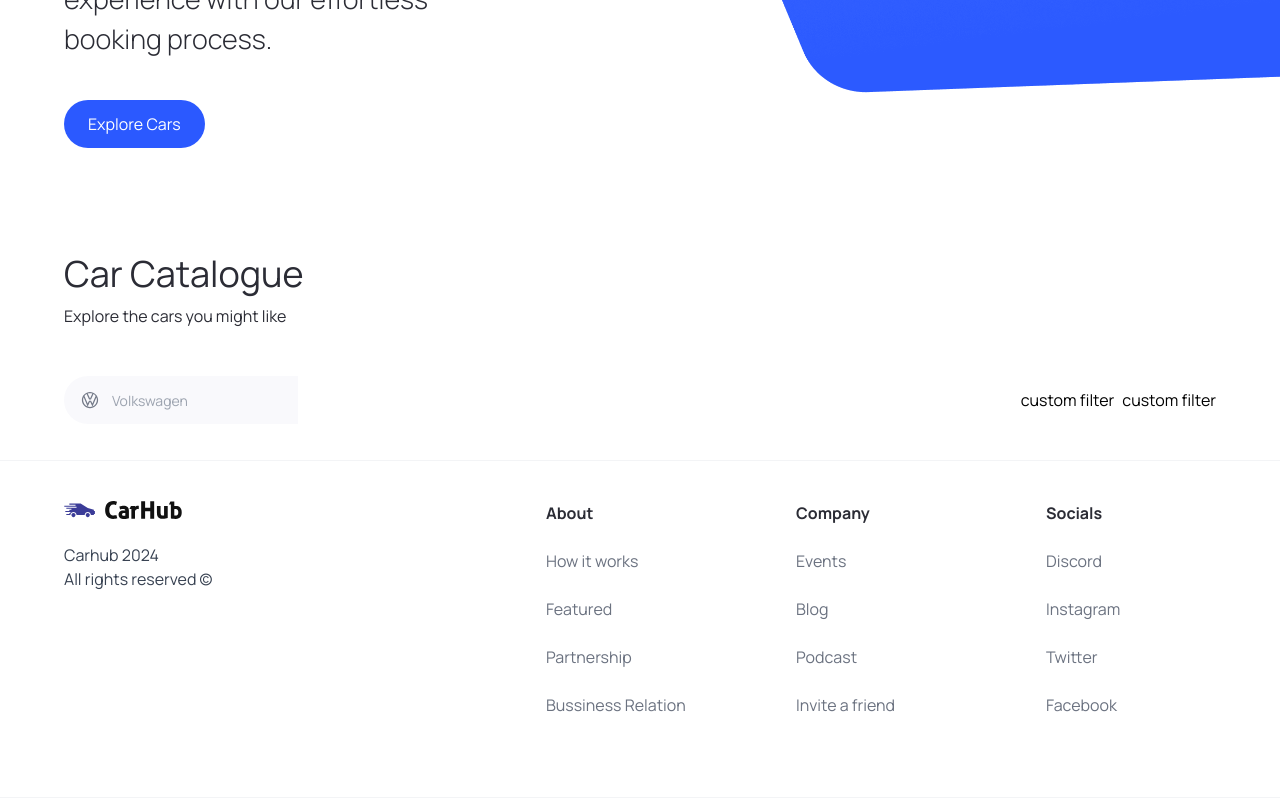
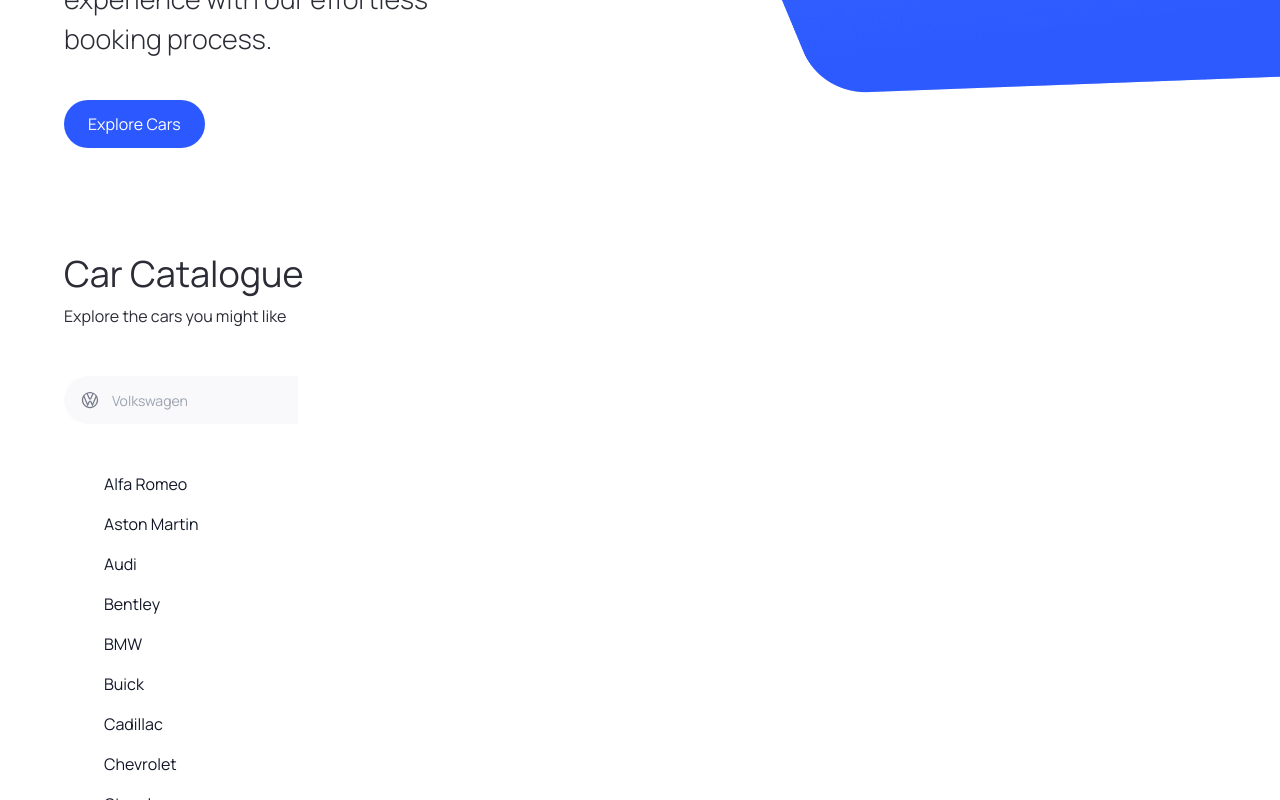
Before and after one commit to zhale-el/cars-nextjs, a Next.js app: page / in a window 1280 px wide. Both pictures are taken after a click on the button 82 px from the left and 1010 px from the top of the page. Shown: the part 610-1410 px from the top of the page. Built offline with nearby package versions, Linux system fonts and the light colour scheme.

Commit message:
completed searchmanufacturer

```diff
--- a/components/searchManufacturer/index.tsx
+++ b/components/searchManufacturer/index.tsx
@@ -4,6 +4,7 @@
 import { Combobox, Transition } from "@headlessui/react";
 import Image from "next/image";
 import { manufacturers } from "@/constants";
+import { CheckIcon } from "lucide-react";
 
 const SearchManufacturer = ({
   manufacturer,
@@ -14,7 +15,12 @@
   const filtereManufacturers =
     query === ""
       ? manufacturers
-      : manufacturers.filter((item) => item.toLowerCase().replace(/\s+/g, ""));
+      : manufacturers.filter((item) =>
+          item
+            .toLowerCase()
+            .replace(/\s+/g, "")
+            .includes(query.toLowerCase().replace(/\s+/g, ""))
+        );
   return (
     <div className="search-manufacturer">
       <Combobox>
@@ -42,7 +48,37 @@
             leaveTo="opacity-0"
             afterLeave={() => setQuery("")}
           >
-            <Combobox.Option></Combobox.Option>
+            <Combobox.Options>
+              {filtereManufacturers.map((item) => (
+                <Combobox.Option
+                  value={item}
+                  key={item}
+                  className={({ active }) => `
+                    relative search-manufacturer__option
+                    ${active ? "bg-primary -blue text-white" : "text-gray-900"}
+                    `}
+                >
+                  {({ selected, active }) => (
+                    <>
+                      <span
+                        className={`block truncate ${
+                          selected ? "font-medium" : "font-normal"
+                        } `}
+                      >
+                        {item}
+                      </span>
+                      {selected ? (
+                        <span
+                          className={`absolute inset-y-0 left-0 flex items-center pl-3 ${
+                            active ? "text-white" : "to-teal-600"
+                          }`}
+                        ></span>
+                      ) : null}
+                    </>
+                  )}
+                </Combobox.Option>
+              ))}
+            </Combobox.Options>
           </Transition>
         </div>
       </Combobox>
```
